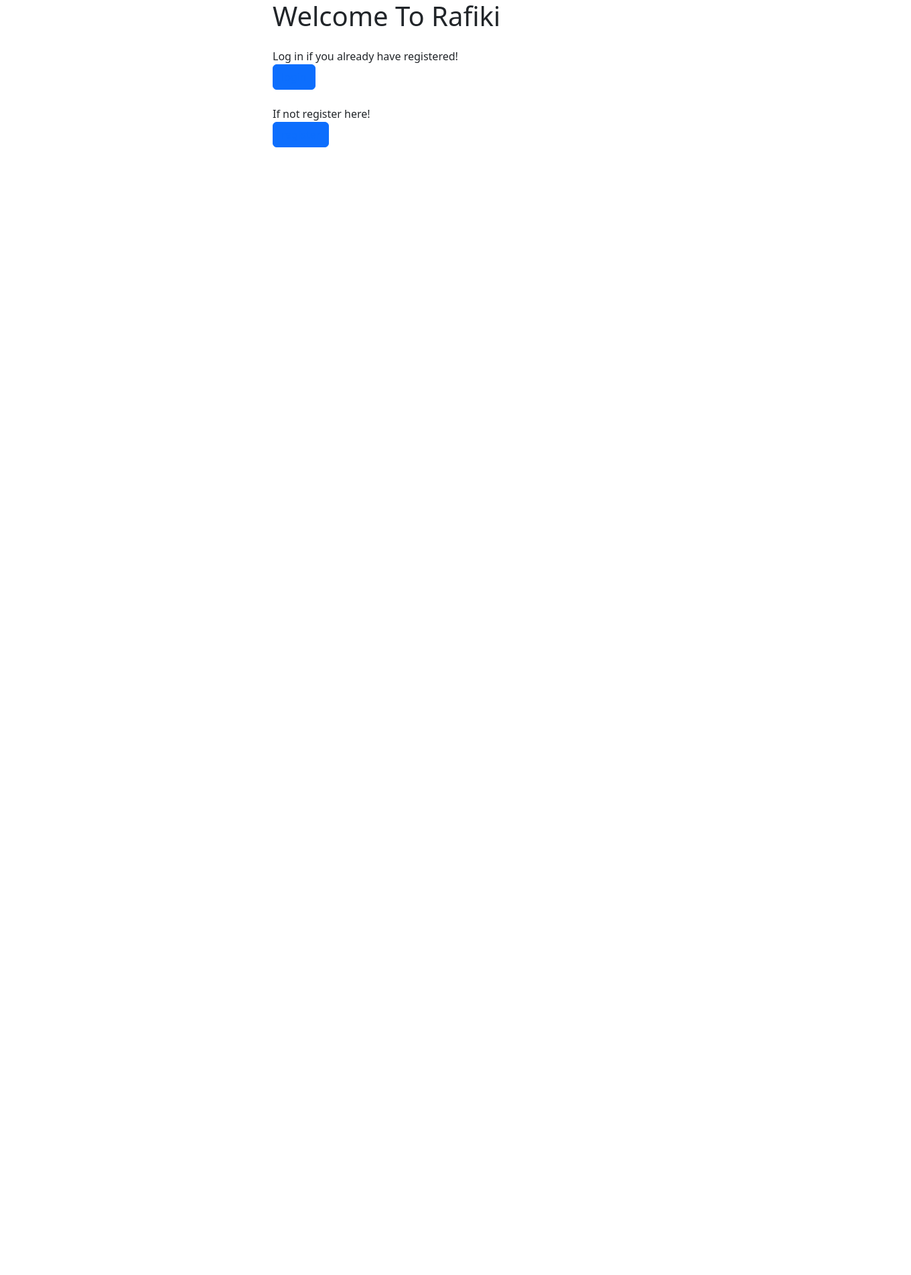
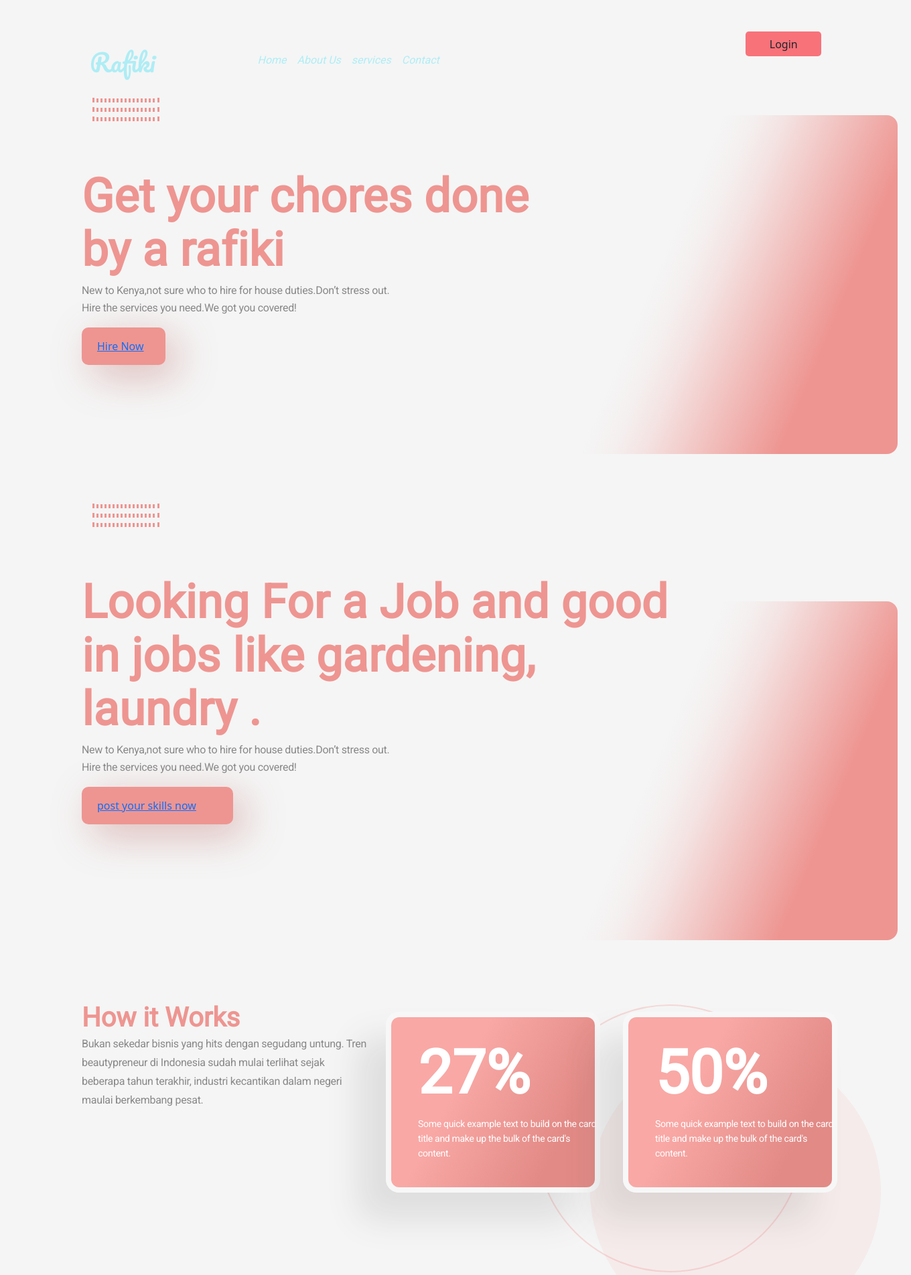
Before and after one commit to Liz-Adhiambo/rafiki, a Django app: page / in a window 1360 px wide. Shown: the top 1904 px of the page at 67% size. Before the commit the page ends 220 px from the top, so only its background shows below. Run offline with Django 4.2, Linux system fonts and the light colour scheme.

Commit message:
Added login page and styled the navbar

```diff
--- a/rafiki_app/templates/base.html
+++ b/rafiki_app/templates/base.html
@@ -12,16 +12,21 @@
     <!-- Bootstrap CSS -->
 
     <!-- Style -->
+
+
     <link rel="stylesheet" href="{% static 'css/style.css' %}">
-    <link rel="stylesheet" href="{% static 'css/tine.css' %}">
-    <link rel="stylesheet" href="{% static 'css/austine.css' %}">
-    <link rel="stylesheet" href="{% static 'css/joey.css' %}">
+    <link rel="preconnect" href="https://fonts.googleapis.com">
+    <link rel="preconnect" href="https://fonts.gstatic.com" crossorigin>
+    <link href="https://fonts.googleapis.com/css2?family=Pacifico&display=swap" rel="stylesheet">
 
     <title>Rafiki</title>
   </head>
-  <body>
+  <body class='bod '>
 
-    {%block content%} {%endblock content%}
+    {%block content%}
+
+
+    {%endblock content%}
 
     <!-- JavaScript Bundle with Popper -->
 <script src="https://cdn.jsdelivr.net/npm/bootstrap@5.2.0-beta1/dist/js/bootstrap.bundle.min.js" integrity="sha384-pprn3073KE6tl6bjs2QrFaJGz5/SUsLqktiwsUTF55Jfv3qYSDhgCecCxMW52nD2" crossorigin="anonymous"></script>
--- a/rafiki_app/templates/landing.html
+++ b/rafiki_app/templates/landing.html
@@ -1,32 +1,202 @@
 {%extends 'base.html'%}
 {% load static %}
 {%block content%}
-  <div class="content">
-    <div class="container">
-      <div class="row justify-content-center">
-        <div class="col-md-6 contents">
-          <div class="row justify-content-center">
-            <div class="col-md-12">
-              <div class="form-block">
-                  <div class="mb-4">
-                      <h1>Welcome To Rafiki </h1>
-                  </div>
-                  <label>Log in if you already have registered!</label>
-                  <div class="form-group last mb-4">
-                      <div><button class="btn btn-pill text-white btn-block btn-primary"><a href="{% url 'login_view' %}">login</a></button></div>
-                  </div>
-                  <label>If not register here!</label>
-                  <div class="form-group last mb-4">
-                      <div><button class="btn btn-pill text-white btn-block btn-primary"><a href="{% url 'register' %}">register</a></button></div>
-                  </div>
-              </div>
-            </div>
-          </div>
+
+
+{%include 'navbar.html'%}
+
+<div class='container'>
+  <div class='crappy'>
+    <h1 class='crappy-border'><h1>
+    <h1 class='crappy-border'><h1>
+    <h1 class='crappy-border'><h1>
+
+  </div>
+
+  <div>
+    <h1 class='rafikih'>Get your chores done by a rafiki</h1>
+    <p class='phome'>New to Kenya,not sure who to hire for house duties.Don’t stress out. Hire the services you need.We got you covered!</p>
+    <button class="btn btn-outline bhire" ><a href="{% url 'login_view' %}">Hire Now</a></button>
+
+  </div>
+
+  <div class='vector'></div>
+  <div class='vector2'></div>
+
+
+</div>
+<br>
+<br>
+<br>
+<br>
+<br>
+<br>
+<br>
+<br>
+
+<div class='container'>
+    <div class='crappy'>
+      <h1 class='crappy-border'><h1>
+      <h1 class='crappy-border'><h1>
+      <h1 class='crappy-border'><h1>
+
+    </div>
+
+    <div>
+      <h1 class='phome2'>Looking For a Job and
+        good in jobs like gardening,
+        laundry .</h1>
+      <p class='phome'>New to Kenya,not sure who to hire for house duties.Don’t stress out. Hire the services you need.We got you covered!</p>
+      <button class="btn btn-outline breg" ><a href="{% url 'register' %}">post your skills now</a></button>
+
+    </div>
+
+   <div class="rectangle"></div>
+
+
+
+</div>
+<br>
+<br>
+<br>
+<br>
+<br>
+<br>
+<br>
+<br>
+<br>
+<br>
+<br>
+<div class="container">
+  <div class="row align-items-start">
+    <div class="col">
+      <div>
+        <h class='tit'>How it Works</h>
+        <p class='phow'>Bukan sekedar bisnis yang hits dengan segudang untung. Tren beautypreneur di Indonesia sudah mulai terlihat sejak beberapa tahun terakhir, industri kecantikan dalam negeri maulai berkembang pesat.</p>
+      </div>
+    </div>
+    <div class="col ">
+      <div class='circle1'></div>
+      <div class='circle2'></div>
+
+    <div class="card text-white  mb-3 mt-3 box1" style="max-width: 20rem;">
+
+      <div class="card-body">
+        <h5 class="card-title boxt">27%</h5>
+        <p class="card-text boxt2">Some quick example text to build on the card title and make up the bulk of the card's content.</p>
+      </div>
+    </div>
+  </div>
+  <div class="card text-white  mb-3 mt-3 box1" style="max-width: 20rem;">
+
+    <div class="card-body">
+      <h5 class="card-title boxt">50%</h5>
+      <p class="card-text boxt2">Some quick example text to build on the card title and make up the bulk of the card's content.</p>
+    </div>
+  </div>
+</div>
+<br>
+<br>
+<br>
+<br>
+<br>
+<br>
+<br>
+<br>
+<br>
+<br>
+<br>
+
+<div class="container">
+  <div class="row ">
+    <div class="col mb-5">
+      <div class="card" style="width: 14rem; ">
+        <div class="card-body">
+          <h5 class="card-title">Card title</h5>
+          <h6 class="card-subtitle mb-2 text-muted">Card subtitle</h6>
+          <p class="card-text">Some quick example text to build on the card title and make up the bulk of the card's content.</p>
 
         </div>
+      </div>
+    </div>
+    <div class="col">
+      <div class="card" style="width: 14rem;">
+        <div class="card-body">
+          <h5 class="card-title">Card title</h5>
+          <h6 class="card-subtitle mb-2 text-muted">Card subtitle</h6>
+          <p class="card-text">Some quick example text to build on the card title and make up the bulk of the card's content.</p>
 
+        </div>
+      </div>
+    </div>
+    <div class="col">
+      <div class="card" style="width: 14rem;">
+        <div class="card-body">
+          <h5 class="card-title">Card title</h5>
+          <h6 class="card-subtitle mb-2 text-muted">Card subtitle</h6>
+          <p class="card-text">Some quick example text to build on the card title and make up the bulk of the card's content.</p>
+
+        </div>
+      </div>
+    </div>
+    <div class="col">
+      <div class="card" style="width: 14rem;">
+        <div class="card-body">
+          <h5 class="card-title">Card title</h5>
+          <h6 class="card-subtitle mb-2 text-muted">Card subtitle</h6>
+          <p class="card-text">Some quick example text to build on the card title and make up the bulk of the card's content.</p>
+
+        </div>
+      </div>
+    </div>
+  </div>
+  <div class="row align-items-center">
+    <div class="col">
+      <div class="card" style="width: 14rem;">
+        <div class="card-body">
+          <h5 class="card-title">Card title</h5>
+          <h6 class="card-subtitle mb-2 text-muted">Card subtitle</h6>
+          <p class="card-text">Some quick example text to build on the card title and make up the bulk of the card's content.</p>
+
+        </div>
+      </div>
+    </div>
+    <div class="col">
+      <div class="card" style="width: 14rem;">
+        <div class="card-body">
+          <h5 class="card-title">Card title</h5>
+          <h6 class="card-subtitle mb-2 text-muted">Card subtitle</h6>
+          <p class="card-text">Some quick example text to build on the card title and make up the bulk of the card's content.</p>
+
+        </div>
+      </div>
+    </div>
+    <div class="col">
+      <div class="card" style="width: 14rem;">
+        <div class="card-body">
+          <h5 class="card-title">Card title</h5>
+          <h6 class="card-subtitle mb-2 text-muted">Card subtitle</h6>
+          <p class="card-text">Some quick example text to build on the card title and make up the bulk of the card's content.</p>
+
+        </div>
+      </div>
+    </div>
+    <div class="col">
+      <div class="card" style="width: 14rem;">
+        <div class="card-body">
+          <h5 class="card-title">Card title</h5>
+          <h6 class="card-subtitle mb-2 text-muted">Card subtitle</h6>
+          <p class="card-text">Some quick example text to build on the card title and make up the bulk of the card's content.</p>
+
+        </div>
       </div>
     </div>
   </div>
 
+</div>
+
+
+
+
+
 {%endblock content%}
--- /dev/null
+++ b/rafiki_app/templates/navbar.html
@@ -0,0 +1,36 @@
+{%extends 'base.html'%}
+{% load static %}
+{%block content%}
+<div class='container '>
+    <nav class="navbar navbar-expand-lg navbar-light ">
+        <div class="container-fluid">
+        <button class="navbar-toggler" type="button" data-bs-toggle="collapse" data-bs-target="#navbarTogglerDemo03" aria-controls="navbarTogglerDemo03" aria-expanded="false" aria-label="Toggle navigation">
+            <span class="navbar-toggler-icon"></span>
+        </button>
+        <a class="navbar-brand mt-5 raf" href="#">Rafiki</a>
+        <div class="collapse navbar-collapse" id="navbarTogglerDemo03">
+            <ul class="navbar-nav me-auto mb-5 mt-5 mb-lg-0 ml-5">
+            <li class="nav-item">
+                <a class="nav-link " aria-current="page" href="#">Home</a>
+            </li>
+            <li class="nav-item">
+                <a class="nav-link" href="#">About Us</a>
+            </li>
+            <li class="nav-item">
+                <a class="nav-link" href="#">services</a>
+            </li>
+            <li class="nav-item">
+                <a class="nav-link" href="#">Contact</a>
+            </li>
+
+            </ul>
+
+
+            <button class="btn btn-outline bhome" type="submit">Login</button>
+
+        </div>
+        </div>
+    </nav>
+
+</div>
+{%endblock content%}
--- a/rafiki_project/urls.py
+++ b/rafiki_project/urls.py
@@ -15,8 +15,15 @@ Including another URLconf
 """
 from django.contrib import admin
 from django.urls import path,include
+from django.conf import settings
+from django.conf.urls.static import static
+
 
 urlpatterns = [
     path('admin/', admin.site.urls),
     path('', include('rafiki_app.urls')),
 ]
+
+
+urlpatterns = urlpatterns+static(settings.MEDIA_URL,
+document_root=settings.MEDIA_ROOT)
--- a/static/css/style.css
+++ b/static/css/style.css
@@ -0,0 +1,326 @@
+body{
+    background: #F5F5F5;
+}
+
+.raf{
+
+width: 226.51px;
+height: 67px;
+left: 92px;
+top: 40px;
+
+font-family: 'Pacifico';
+font-style: normal;
+font-weight: 400;
+font-size: 36px;
+line-height: 63px;
+
+color: #AEEDF5;
+
+}
+
+.nav-link{
+
+
+font-family: 'Roboto';
+font-style: italic;
+font-weight: 500;
+font-size: 16px;
+line-height: 19px;
+
+color: #AEEDF5;
+}
+
+.bhome{
+
+width: 112.57px;
+height: 36.66px;
+left: 1282.43px;
+top: 51.38px;
+
+background: rgba(252, 21, 35, 0.58);
+border-radius: 5px;
+}
+
+.crappy{
+
+  padding :1rem ;
+  margin-bottom :3rem
+}
+
+.crappy-border{
+
+  border-style: dotted ;
+  border-color :#EE9591;
+  width:100px;
+  transform: rotate(-180deg);
+}
+
+.rafikih{
+width: 703px;
+height: 160px;
+
+font-family: 'Roboto';
+font-style: normal;
+font-weight: 900;
+font-size: 70px;
+line-height: 80px;
+/* or 114% */
+
+letter-spacing: 0.3px;
+
+/* Brand Primary */
+
+color: #EE9591;
+
+}
+
+.phome{
+    width: 468px;
+height: 52px;
+
+font-family: 'Roboto';
+font-style: normal;
+font-weight: 500;
+font-size: 16px;
+line-height: 26px;
+/* or 162% */
+
+letter-spacing: -0.3px;
+
+/* Text Caption */
+
+color: #888888;
+
+}
+
+.bhire{
+display: flex;
+flex-direction: column;
+align-items: flex-start;
+padding: 15px 22px;
+gap: 6px;
+
+width: 125px;
+height: 56px;
+
+background: #EE9591;
+box-shadow: 16px 16px 60px rgba(179, 94, 90, 0.4);
+border-radius: 10px;
+
+
+}
+
+.vector{
+
+
+background: linear-gradient(88.45deg, #EDB9B9 46.8%, rgba(237, 185, 185, 0) 76.26%);
+
+}
+
+.vector2{
+position: absolute;
+width: 578px;
+height: 506px;
+left: 762px;
+top: 172px;
+
+background: linear-gradient(292.92deg, #EE9591 22.51%, rgba(238, 149, 145, 0.187951) 48.04%, rgba(238, 149, 145, 0.0567374) 54.16%, rgba(238, 149, 145, 0) 59.92%);
+border-radius: 16px;
+}
+
+.phome2{
+    width: 882px;
+height: 240px;
+
+font-family: 'Roboto';
+font-style: normal;
+font-weight: 900;
+font-size: 70px;
+line-height: 80px;
+/* or 114% */
+
+letter-spacing: 0.3px;
+
+/* Brand Primary */
+
+color: #EE9591;
+
+
+}
+
+.breg{
+    display: flex;
+    flex-direction: column;
+    align-items: flex-start;
+    padding: 15px 22px;
+    gap: 6px;
+
+    width: 226px;
+    height: 56px;
+
+    /* Brand Primary */
+
+    background: #EE9591;
+    box-shadow: 16px 16px 60px rgba(179, 94, 90, 0.4);
+    border-radius: 10px;
+
+    /* Inside auto layout */
+
+    flex: none;
+    order: 1;
+    flex-grow: 0;
+}
+
+.rectangle{
+position: absolute;
+width: 578px;
+height: 506px;
+left: 762px;
+top: 898px;
+
+background: linear-gradient(292.92deg, #EE9591 22.51%, rgba(238, 149, 145, 0.187951) 48.04%, rgba(238, 149, 145, 0.0567374) 54.16%, rgba(238, 149, 145, 0) 59.92%);
+border-radius: 16px
+}
+
+.how{
+position: absolute;
+width: 1440px;
+height: 600px;
+left: 14px;
+top: 1491px;
+
+background: linear-gradient(180deg, #FFFFFF 71.75%, rgba(255, 255, 255, 0) 97%);
+}
+
+.tit{
+    width: 250px;
+height: 50px;
+
+font-family: 'Roboto';
+font-style: normal;
+font-weight: 700;
+font-size: 40px;
+line-height: 50px;
+/* identical to box height, or 125% */
+
+
+/* Brand Primary */
+
+color: #EE9591;
+
+
+flex: none;
+order: 0;
+flex-grow: 0;
+}
+
+.phow{
+
+width: 430px;
+height: 112px;
+
+font-family: 'Roboto';
+font-style: normal;
+font-weight: 400;
+font-size: 16px;
+line-height: 28px;
+/* or 175% */
+
+letter-spacing: -0.3px;
+
+/* Text Caption */
+
+color: #888888;
+
+}
+
+.circle1{
+    position: absolute;
+    width: 434px;
+    height: 434px;
+    left: 881px;
+    top: 1562px;
+    border-radius:50%;
+
+    /* Brand Primary */
+
+    background: #EE9591;
+    opacity: 0.1;
+}
+
+.circle2{
+    box-sizing: border-box;
+
+position: absolute;
+width: 400px;
+height: 400px;
+left: 800px;
+top: 1500px;
+
+opacity: 0.32;
+/* Brand Primary */
+
+border: 2px solid #EE9591;
+border-radius: 50%;
+}
+.box1{
+box-sizing: border-box;
+
+
+width: 350px;
+height: 270px;
+left: 0px;
+top: 0px;
+
+background: linear-gradient(117.78deg, #F9A8A5 34.55%, #E28A86 79.96%);
+/* Gray Line */
+
+border: 8px solid #F7F7F7;
+box-shadow: -40px 40px 50px rgba(85, 85, 85, 0.14);
+border-radius: 20px;
+
+}
+
+.boxt{
+    position: absolute;
+width: 170px;
+height: 100px;
+left: 40px;
+top: 34px;
+
+font-family: 'Roboto';
+font-style: normal;
+font-weight: 700;
+font-size: 90px;
+line-height: 100px;
+/* identical to box height, or 111% */
+
+
+/* Reset Color */
+
+color: #FFFFFF;
+
+}
+
+.boxt2{
+position: absolute;
+width: 270px;
+height: 66px;
+left: 40px;
+top: 148px;
+
+font-family: 'Roboto';
+font-style: normal;
+font-weight: 400;
+font-size: 14px;
+line-height: 22px;
+/* or 157% */
+
+letter-spacing: -0.3px;
+
+/* Reset Color */
+
+color: #FFFFFF;
+
+}
```
Also changed, not shown: rafiki_project/settings.py (+7 -1 lines), 1 other file.
